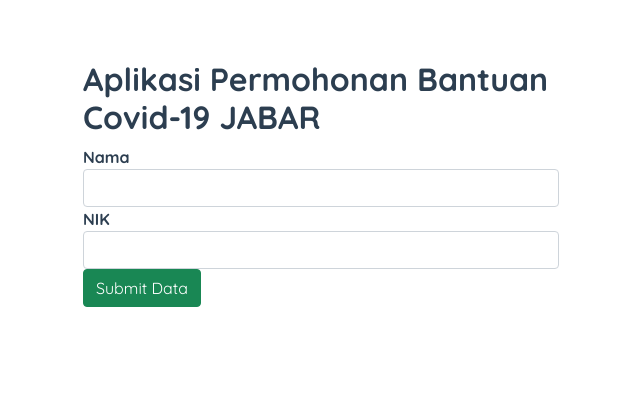
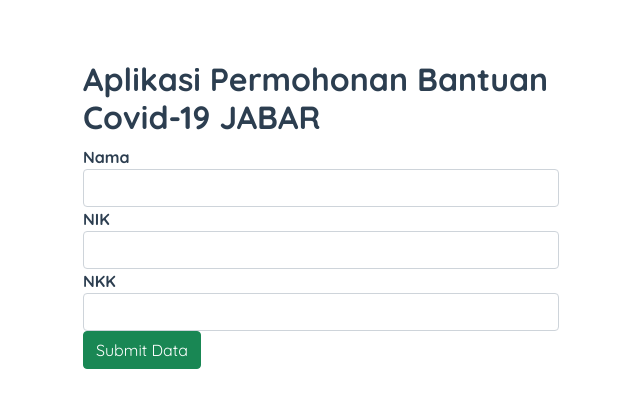
Before and after one commit to nazzalra/permohonan-bantuan-pandemi, a Vue app: page / in a window 1280 px wide. Shown: the top 408 px of the page, without its empty margins (319-959 px from the left). Built offline with nearby package versions, Linux system fonts and the light colour scheme.

Commit message:
create and validate userData nkk

```diff
--- a/src/components/FormValidation.vue
+++ b/src/components/FormValidation.vue
@@ -32,6 +32,25 @@
         <span v-else-if="v$.userData.nik.maxLength.$invalid">NIK lebih dari 16 digit</span>
       </div>
     </div>
+
+    <div class="form-group">
+      <label for="nkk" class="fw-bold">NKK</label>
+      <input
+        type="number"
+        v-model="userData.nkk"
+        id="nkk"
+        name="nkk"
+        class="form-control"
+        :class="{ 'is-invalid': isSubmit && v$.userData.nkk.$error }"
+      />
+      <div v-if="isSubmit && v$.userData.nkk.$error" class="invalid-feedback">
+        <span v-if="v$.userData.nkk.required.$invalid">*Wajib diisi</span>
+        <span v-else-if="v$.userData.nkk.numeric.$invalid">NIK hanya terdiri dari angka</span>
+        <span v-else-if="v$.userData.nkk.minLength.$invalid">NIK kurang dari 16 digit</span>
+        <span v-else-if="v$.userData.nkk.maxLength.$invalid">NIK lebih dari 16 digit</span>
+      </div>
+    </div>
+
     <div class="form-group">
       <button class="btn btn-block btn-success">Submit Data</button>
     </div>
@@ -51,6 +70,7 @@ export default {
       userData: {
         nama: "",
         nik: "",
+        nkk: "",
       },
       isSubmit: false,
     };
@@ -62,6 +82,12 @@ export default {
           required,
         },
         nik: {
+          required,
+          numeric,
+          maxLength: maxLength(16),
+          minLength: minLength(16),
+        },
+        nkk: {
           required,
           numeric,
           maxLength: maxLength(16),
```
